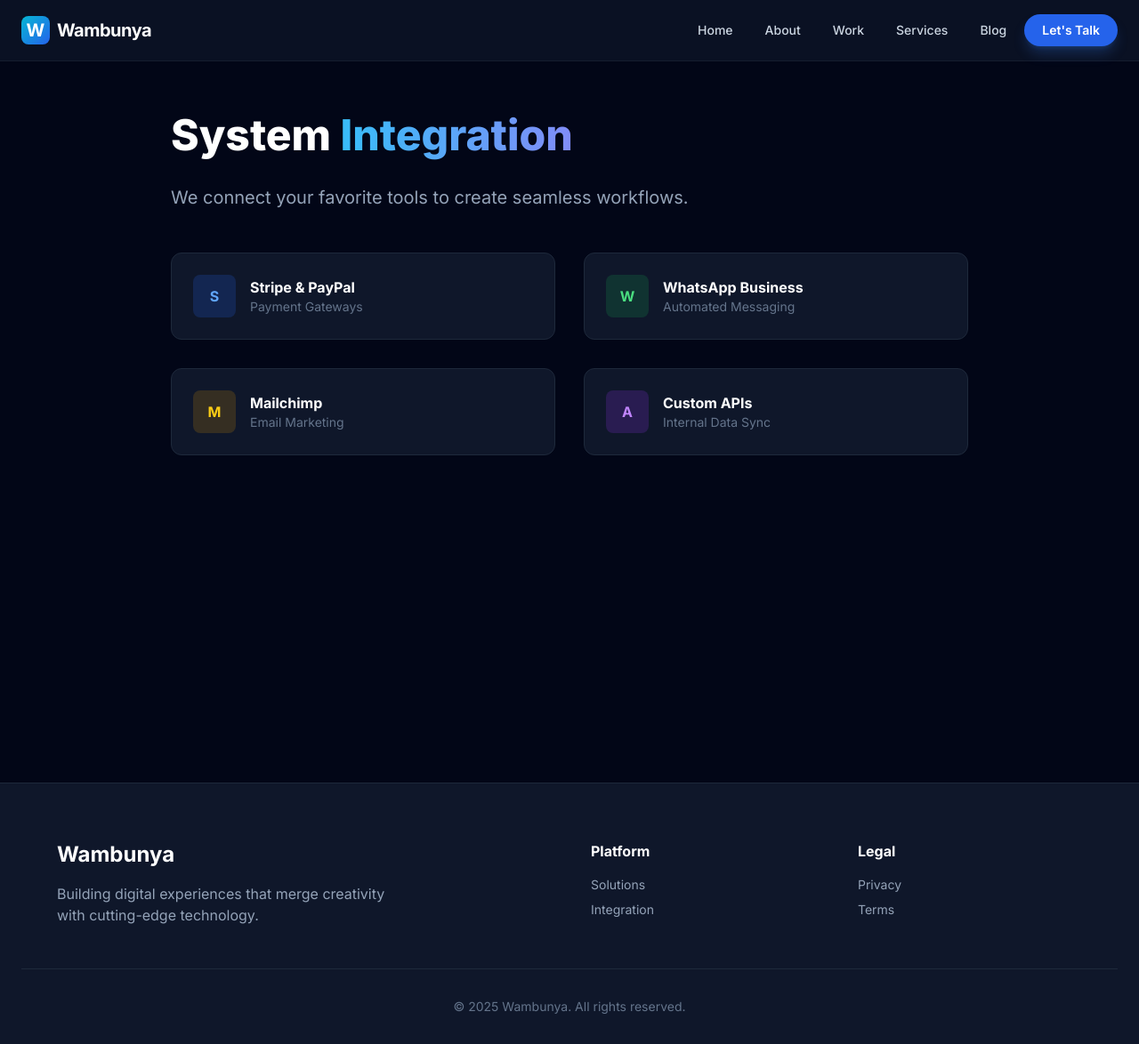
After one commit to wambunya/hashold, a Django app: page /integration/ in a window 1280 px wide. The commit adds this page. Shown: the whole page at 89% size. Run offline with Django 5.2, Linux system fonts and the light colour scheme; some libraries are stand-ins or nearby versions.

Commit message:
`Added links to solutions, integration, privacy, and terms pages in base.html and created corresponding views in views.py`

```diff
--- a/portfolio/templates/portfolio/base.html
+++ b/portfolio/templates/portfolio/base.html
@@ -95,7 +95,7 @@
 
         <div
           id="mobile-menu"
-          class="hidden md:hidden mt-4 pt-4 border-t border-slate-800 space-y-2"
+          class="hidden md:hidden mt-4 pt-4 border-t border-slate-800 space-y-2 bg-slate-950/95 backdrop-blur-xl p-4 rounded-b-2xl"
         >
           <a
             href="{% url 'home' %}"
@@ -124,7 +124,7 @@
           >
           <a
             href="{% url 'contact' %}"
-            class="block px-4 py-2 text-cyan-400 font-semibold"
+            class="block px-4 py-2 text-cyan-400 font-bold mt-2 border-t border-slate-800 pt-4"
             >Contact Us</a
           >
         </div>
@@ -148,12 +148,16 @@
           <h4 class="text-white font-bold mb-4">Platform</h4>
           <ul class="space-y-2 text-slate-400 text-sm">
             <li>
-              <a href="#" class="hover:text-cyan-400 transition-colors"
+              <a
+                href="{% url 'solutions' %}"
+                class="hover:text-cyan-400 transition-colors"
                 >Solutions</a
               >
             </li>
             <li>
-              <a href="#" class="hover:text-cyan-400 transition-colors"
+              <a
+                href="{% url 'integration' %}"
+                class="hover:text-cyan-400 transition-colors"
                 >Integration</a
               >
             </li>
@@ -163,12 +167,16 @@
           <h4 class="text-white font-bold mb-4">Legal</h4>
           <ul class="space-y-2 text-slate-400 text-sm">
             <li>
-              <a href="#" class="hover:text-cyan-400 transition-colors"
+              <a
+                href="{% url 'privacy' %}"
+                class="hover:text-cyan-400 transition-colors"
                 >Privacy</a
               >
             </li>
             <li>
-              <a href="#" class="hover:text-cyan-400 transition-colors"
+              <a
+                href="{% url 'terms' %}"
+                class="hover:text-cyan-400 transition-colors"
                 >Terms</a
               >
             </li>
@@ -183,7 +191,18 @@
     </footer>
 
     <script>
+      // Initialize Icons
       lucide.createIcons();
+
+      // Navbar Scroll Effect
+      window.addEventListener("scroll", () => {
+        const nav = document.getElementById("navbar");
+        if (window.scrollY > 50) {
+          nav.classList.add("shadow-lg");
+        } else {
+          nav.classList.remove("shadow-lg");
+        }
+      });
     </script>
   </body>
 </html>
--- /dev/null
+++ b/portfolio/templates/portfolio/integration.html
@@ -0,0 +1,71 @@
+{% extends 'portfolio/base.html' %} {% block content %}
+<div class="min-h-screen bg-slate-950 text-slate-300 pt-32 pb-20 px-6">
+  <div class="max-w-4xl mx-auto">
+    <h1 class="text-4xl md:text-5xl font-extrabold text-white mb-8">
+      System <span class="text-gradient">Integration</span>
+    </h1>
+
+    <p class="text-xl text-slate-400 mb-12">
+      We connect your favorite tools to create seamless workflows.
+    </p>
+
+    <div class="grid md:grid-cols-2 gap-8">
+      <div
+        class="p-6 bg-slate-900 rounded-xl border border-slate-800 flex items-center gap-4"
+      >
+        <div
+          class="w-12 h-12 bg-blue-600/20 text-blue-400 rounded-lg flex items-center justify-center font-bold"
+        >
+          S
+        </div>
+        <div>
+          <h3 class="font-bold text-white">Stripe & PayPal</h3>
+          <p class="text-sm text-slate-500">Payment Gateways</p>
+        </div>
+      </div>
+
+      <div
+        class="p-6 bg-slate-900 rounded-xl border border-slate-800 flex items-center gap-4"
+      >
+        <div
+          class="w-12 h-12 bg-green-600/20 text-green-400 rounded-lg flex items-center justify-center font-bold"
+        >
+          W
+        </div>
+        <div>
+          <h3 class="font-bold text-white">WhatsApp Business</h3>
+          <p class="text-sm text-slate-500">Automated Messaging</p>
+        </div>
+      </div>
+
+      <div
+        class="p-6 bg-slate-900 rounded-xl border border-slate-800 flex items-center gap-4"
+      >
+        <div
+          class="w-12 h-12 bg-yellow-600/20 text-yellow-400 rounded-lg flex items-center justify-center font-bold"
+        >
+          M
+        </div>
+        <div>
+          <h3 class="font-bold text-white">Mailchimp</h3>
+          <p class="text-sm text-slate-500">Email Marketing</p>
+        </div>
+      </div>
+
+      <div
+        class="p-6 bg-slate-900 rounded-xl border border-slate-800 flex items-center gap-4"
+      >
+        <div
+          class="w-12 h-12 bg-purple-600/20 text-purple-400 rounded-lg flex items-center justify-center font-bold"
+        >
+          A
+        </div>
+        <div>
+          <h3 class="font-bold text-white">Custom APIs</h3>
+          <p class="text-sm text-slate-500">Internal Data Sync</p>
+        </div>
+      </div>
+    </div>
+  </div>
+</div>
+{% endblock %}
--- a/portfolio/urls.py
+++ b/portfolio/urls.py
@@ -11,4 +11,9 @@ urlpatterns = [
     path('blog/<int:pk>/', views.blog_detail, name='blog_detail'), # Detail page for Blog Posts
     path('resources/', views.resources, name='resources'),
     path('contact/', views.contact, name='contact'),
+    path('solutions/', views.solutions, name='solutions'),
+    path('integration/', views.integration, name='integration'),
+    path('privacy/', views.privacy, name='privacy'),
+    path('terms/', views.terms, name='terms'),
+
 ]
--- a/portfolio/views.py
+++ b/portfolio/views.py
@@ -123,3 +123,15 @@ def contact(request):
         return redirect('contact')
 
     return render(request, 'portfolio/contact.html', {'page': 'contact'})
+
+def solutions(request):
+    return render(request, 'portfolio/solutions.html')
+
+def integration(request):
+    return render(request, 'portfolio/integration.html')
+
+def privacy(request):
+    return render(request, 'portfolio/privacy.html')
+
+def terms(request):
+    return render(request, 'portfolio/terms.html')
```
Also changed, not shown: portfolio/templates/portfolio/privacy.html (added, +22 -0 lines), portfolio/templates/portfolio/solutions.html (added, +26 -0 lines), portfolio/templates/portfolio/terms.html (added, +22 -0 lines).
